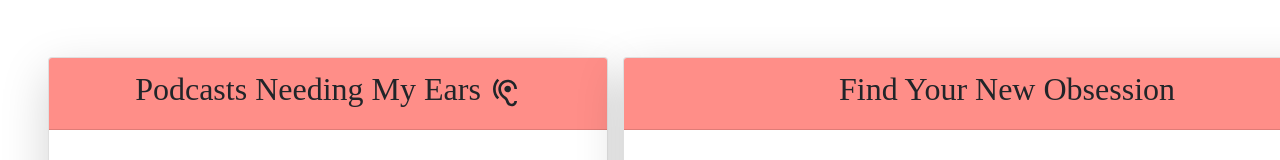
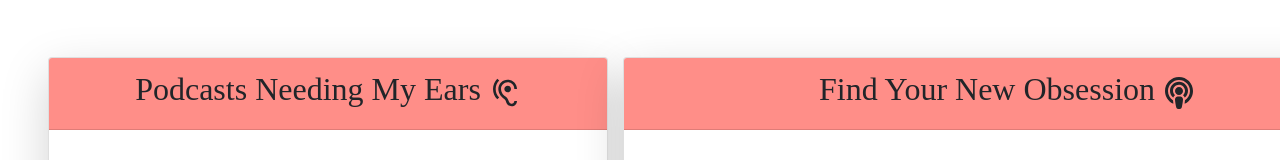
Before and after one commit to storey17/Project-3, a React (Create React App) app in the folder client/: page /podcasts in a window 1280 px wide. Shown: the part 302-462 px from the top of the page. Built offline with nearby package versions, Linux system fonts and the light colour scheme; no server answers; a web font is replaced by a local one.

Commit message:
added podcast icon to search card title

```diff
--- a/client/src/components/List/index.js
+++ b/client/src/components/List/index.js
@@ -1,6 +1,5 @@
 import React from "react";
 import "./style.css";
-import { FaPodcast } from 'react-icons/fa';
 
 export function List({ children }) {
   return (
--- a/client/src/components/ThirdPartyAPI/ThirdPartyAPI.js
+++ b/client/src/components/ThirdPartyAPI/ThirdPartyAPI.js
@@ -2,7 +2,7 @@ import React, { useState, useEffect } from "react";
 import axios from "axios";
 import './ThirdPartyAPI.css';
 import { GoSearch } from 'react-icons/go';
-
+import { FaPodcast } from 'react-icons/fa';
 
 function ThirdPartyAPI() {
 
@@ -33,7 +33,7 @@ function ThirdPartyAPI() {
 
     return (
             <section className="mt-5">
-                <div className="card mx-auto shadow-lg mb-5 bg-white rounded" style={{ width: "48rem", }}><div className="card-header mb-3" id="card-header-bg" style={{ textAlign: "center", background: "#ff8e88" }}><h2>Find Your New Obsession</h2></div><div className="card-body">
+                <div className="card mx-auto shadow-lg mb-5 bg-white rounded" style={{ width: "48rem", }}><div className="card-header mb-3" id="card-header-bg" style={{ textAlign: "center", background: "#ff8e88" }}><h2>Find Your New Obsession <FaPodcast/></h2></div><div className="card-body">
                     <form className="rounded">
                         <div className="input-group input-group-lg">
                             <div className="input-group-prepend">
```
